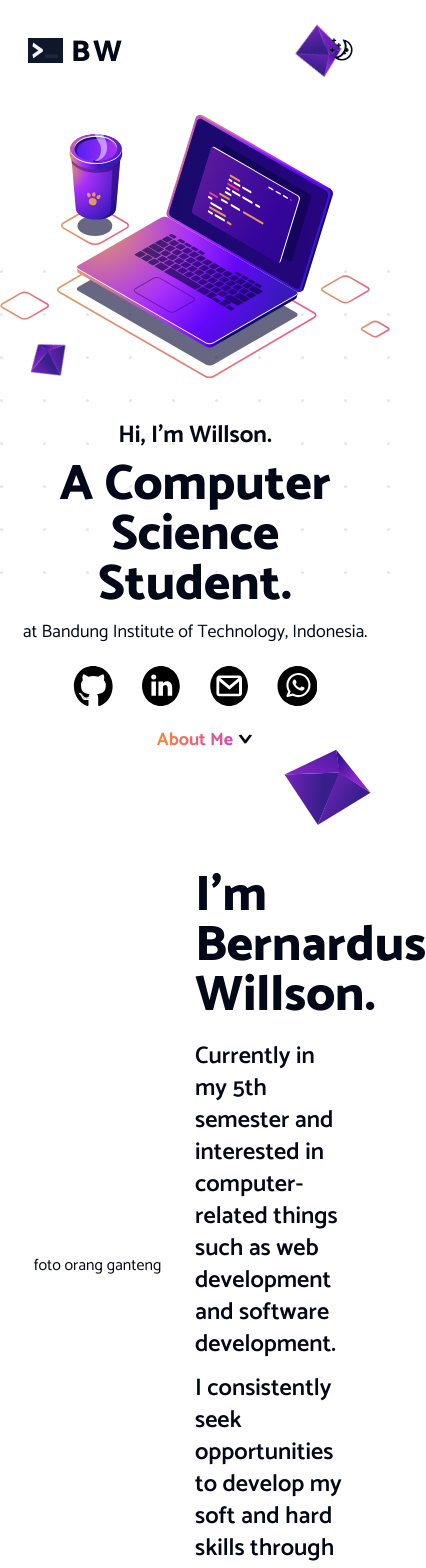
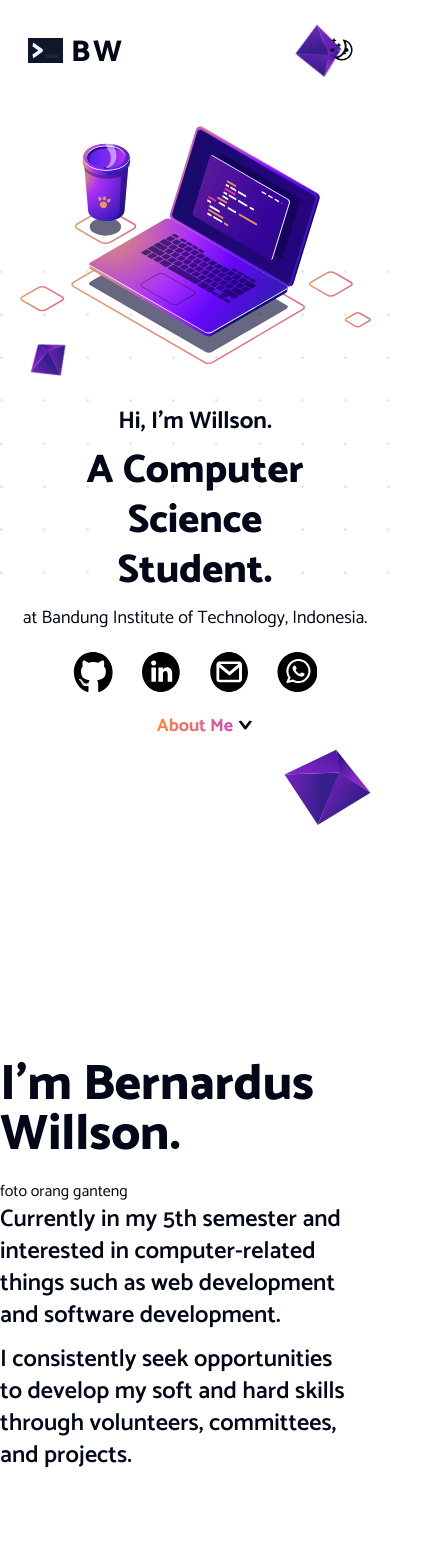
Before and after one commit to bernarduswillson/personal-web, a Next.js app: page / in a window 390 px wide. Shown: the top 1568 px of the page, 426 px wide, since content can reach past the window. Built offline with nearby package versions, Linux system fonts and the light colour scheme.

Commit message:
feat: fix home screen sizing

```diff
--- a/src/contexts/About.tsx
+++ b/src/contexts/About.tsx
@@ -1,11 +1,13 @@
 const About = (): JSX.Element => {
     return (
       <div id="About" className='h-screen relative dark:bg-black bg-[#FFFFFF] transition duration-400 flex items-center justify-center'>
-        <div className="w-1/2 flex justify-center">foto orang ganteng</div>
-        <div className="w-1/2 pr-[10vw]">
+        <div className="lg:flex">
+          <div className="lg:w-1/2 justify-center hidden lg:flex">foto orang ganteng</div>
+          <div className="lg:w-1/2 pr-[10vw]">
             <div className="text-[50px] font-extrabold leading-[50px] mb-5">
               I’m Bernardus Willson.
             </div>
+          <div className="lg:w-1/2 justify-center lg:hidden">foto orang ganteng</div>
             <div className="text-2xl font-semibold">
               <div>
               Currently in my 5th semester and interested in computer-related things such as web development and software development.
@@ -16,6 +18,7 @@ const About = (): JSX.Element => {
             </div>
           </div>
         </div>
+      </div>
     );
   };
 
--- a/src/contexts/Home.tsx
+++ b/src/contexts/Home.tsx
@@ -55,14 +55,14 @@ const Hero = (): JSX.Element => {
   return (
     <div id="Home" className='min-h-screen relative dark:bg-black bg-[#FFFFFF] transition duration-400 flex items-center justify-center'>
       <div className="w-full lg:flex-row-reverse lg:flex">
-        <div className="z-[5] mb-[5vh] lg:mb-0 lg:w-1/2 relative select-none pointer-events-none flex justify-center">
+        <div className="z-[5] mx-[5vw] mb-[5vh] lg:mb-0 lg:w-1/2 relative select-none pointer-events-none flex justify-center">
           <Laptop />
         </div>
         <motion.div className="lg:w-1/2 lg:pl-[10vw] lg:mx-0 mx-[5vw] flex flex-col justify-center text-center lg:text-start" style={{ y: yt }}>
           <div className="text-2xl font-bold">
             Hi, I’m Willson.
           </div>
-          <div className="text-[50px] font-extrabold leading-[50px] mt-2">
+          <div className=" text-[40px] lg:text-[50px] font-extrabold leading-[50px] mt-2">
             A Computer Science <br/>Student.
           </div>
           <div className="text-lg mt-2">
```
Lines whose indentation alone changed are shown as unchanged.
